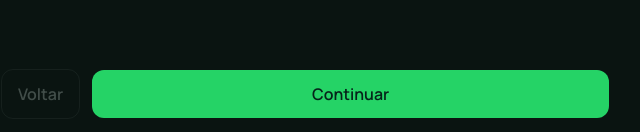
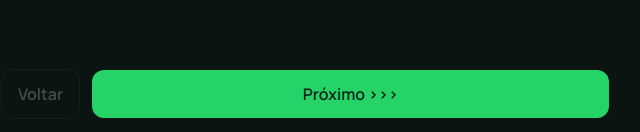
Before and after one commit to altasvendasai/altasvendasai.github.io, a plain HTML site: page manifesto/index.html in a window 1280 px wide. Shown: the part 665-797 px from the top of the page, 335-975 px from the left. Drawn offline with Linux system fonts and the light colour scheme.

Commit message:
Manifesto: botão Próximo >>>

```diff
--- a/manifesto/index.html
+++ b/manifesto/index.html
@@ -79,7 +79,7 @@ main{flex:1;display:flex;flex-direction:column;justify-content:center;padding:32
   <main id="tela" tabindex="-1" aria-live="polite"></main>
   <div class="acoes">
     <button class="btn btn-voltar" id="voltar" type="button" aria-label="Tela anterior">Voltar</button>
-    <button class="btn btn-principal" id="avancar" type="button">Continuar</button>
+    <button class="btn btn-principal" id="avancar" type="button">Próximo &gt;&gt;&gt;</button>
   </div>
 </div>
 
@@ -133,7 +133,7 @@ function mostrar(i){
   $cont.textContent = `${i + 1} de ${TELAS.length}`;
   $barra.style.transform = `scaleX(${(i + 1) / TELAS.length})`;
   $vo.disabled = i === 0;
-  $av.textContent = ultima ? 'Sim, quero ver' : 'Continuar';
+  $av.textContent = ultima ? 'Sim, quero ver >>>' : 'Próximo >>>';
   $av.classList.add('espera');
   const blocos = [...$tela.querySelectorAll('.bloco')];
   const passo = calmo ? 150 : 750;
```
